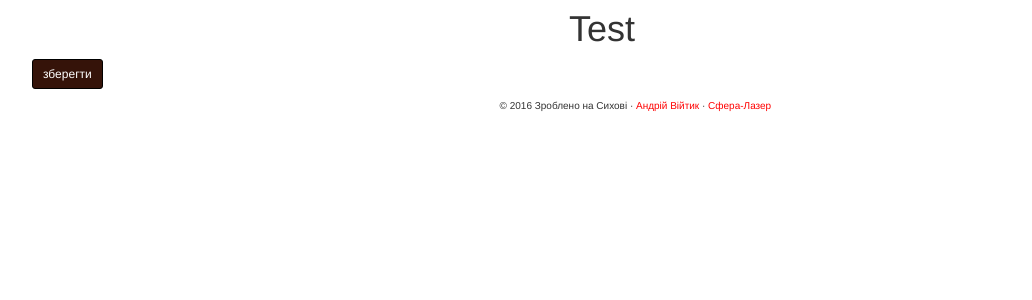
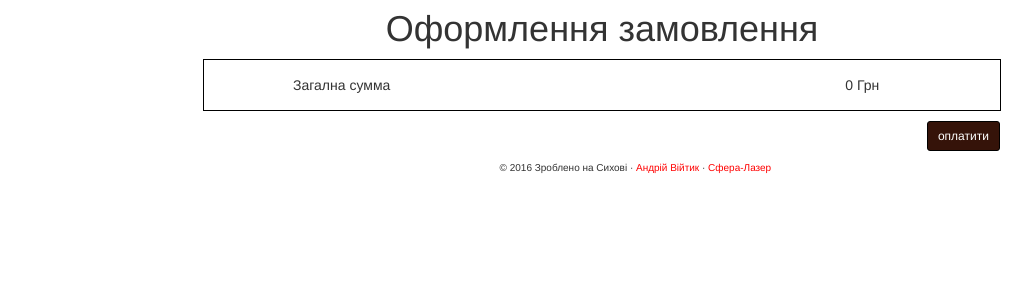
Before and after one commit to mushroom2/laserSite, a Django app: page /shop/order/ in a window 1280 px wide. Shown: the part 51-351 px from the top of the page, without its empty margins (38-1070 px from the left). Run offline with Django 3.2, Linux system fonts and the light colour scheme; parts of the project's set-up code (start-up, migrations or seed data) failed here and were passed over; some libraries are stand-ins or nearby versions.

Commit message:
orders front p1

```diff
--- a/blog/static/blog/style.css
+++ b/blog/static/blog/style.css
@@ -337,3 +337,16 @@ margin: 4px;
 #g_f{
     margin: 15px;
 }
+
+.order{
+    table-layout: fixed;
+    margin-left: 15%;
+    width: 70%;
+    text-align: center;
+    border-collapse: separate;
+    border-spacing: 15px 15px;
+    border: 1px solid black;
+}
+#orderbtn{
+    margin-left: 78.5%;
+}
--- a/magaz/models.py
+++ b/magaz/models.py
@@ -105,7 +105,7 @@ class GoodPay(models.Model):
     date = models.DateTimeField(auto_now=True, primary_key=True, verbose_name='дата замовлення')
     price = models.DecimalField(max_digits=10, decimal_places=2, null=True, verbose_name='ціна однієї одиниці')
     quantity = models.PositiveIntegerField(null=True, blank=True, verbose_name='кількість')
-    ordersum = models.PositiveIntegerField(null=True, blank=True, verbose_name='cума')
+    ordersum = models.PositiveIntegerField(null=True, verbose_name='cума')
 
     def __str__(self):
         return self.user.username
--- a/magaz/templates/magaz/order.html
+++ b/magaz/templates/magaz/order.html
@@ -1,9 +1,33 @@
 {% extends 'magaz/base.html' %}
 {% block content %}
-<h1>Test</h1>
+<h1>Оформлення замовлення</h1>
+
+     <table class="order"  >
+
+        <tbody>
+        {% for item in cart %}
+            {% with prise=item.prise %}
+            <tr>
+                <td>{{ prise.good_name }}</td>
+                <td>{{ item.quantity }} Шт</td>
+                <td>{{ item.good_price }} Грн</td>
+            </tr>
+            {% endwith %}
+
+        {% endfor %}
+        <tr>
+            <td>Загална сумма</td>
+            <td colspan="1"></td>
+            <td >{{ cart.get_total_price }} Грн</td>
+        </tr>
+        </tbody>
+    </table>
+    <p class="text-right"></p>
+    <div id="orderbtn">
         <form class="form-inline" action="{% url 'order' %}" method="post" >
             {% csrf_token %}
             {{ form }}
-            <input type="submit" value="зберегти" class="btn btn-primary btn-sm" />
+            <input type="submit" value="оплатити" class="btn btn-primary btn-sm" />
         </form>
+    </div>
 {% endblock %}
--- a/magaz/views.py
+++ b/magaz/views.py
@@ -151,6 +151,8 @@ def just_pay_for_all(request):
                     quantity=item['quantity'],
                     ordersum=int(item['good_price'])*item['quantity']
                 )
+            cart.clear()
+            return HttpResponseRedirect('/')
 
     else:
         form = PayGoodForm()
```
Also changed, not shown: cart1/templates/cart/detail.html (+14 -10 lines).
